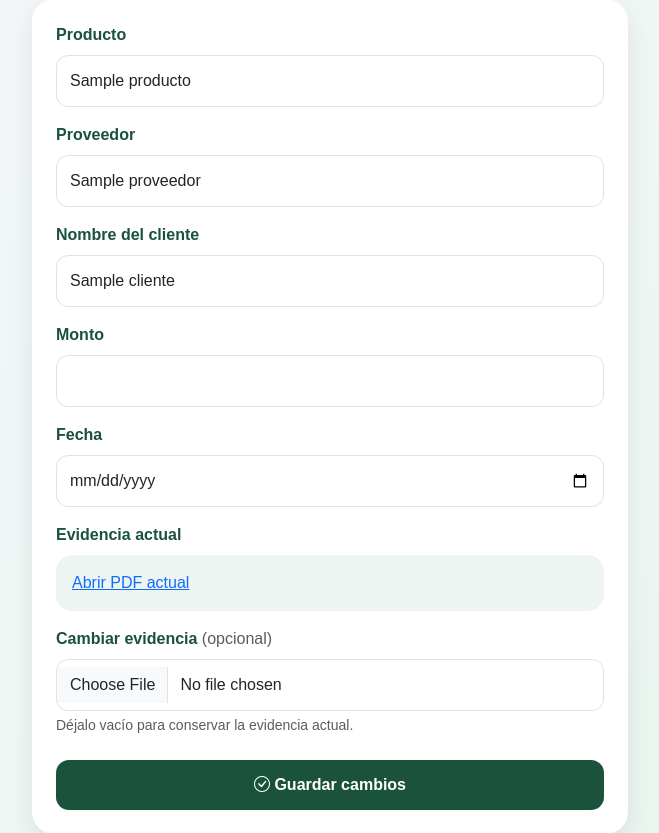
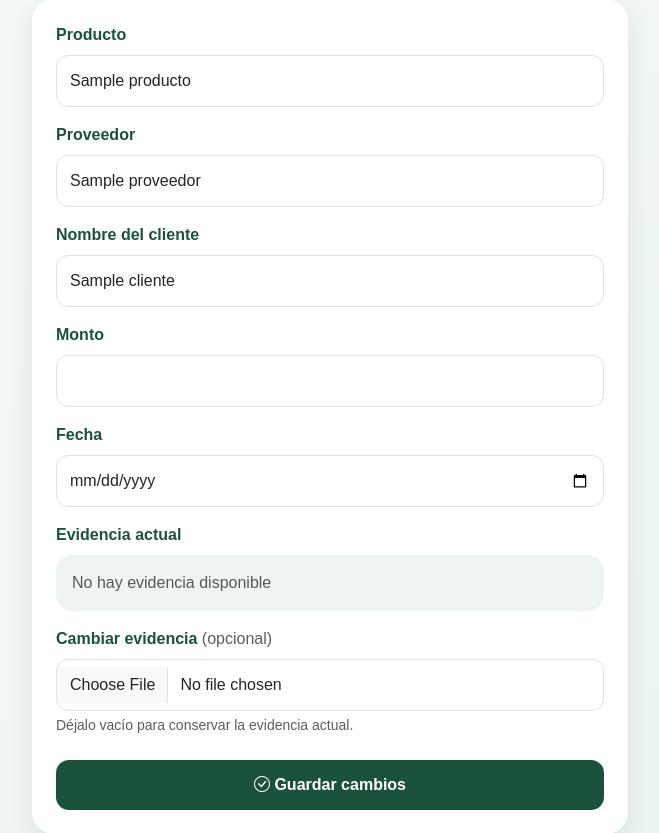
Before and after one commit to isisvillit-alt/sistema-compras, a Flask app: template templates/editar_compra.html in a window 1280 px wide. Shown: the part 97-930 px from the top of the page, without its empty margins (310-969 px from the left). Run offline with Flask 3, Linux system fonts and the light colour scheme; the template is opened without the code that fills it: most values are stand-ins (such as "Sample title", 1, 10 or a date in 2020); some libraries are stand-ins or nearby versions.

Commit message:
Update editar_compra.html

```diff
--- a/templates/editar_compra.html
+++ b/templates/editar_compra.html
@@ -231,8 +231,26 @@
 
                     <div class="current-evidence">
 
+                       {% if compra.evidencia %}
+
+    {% if compra.evidencia.startswith("http") %}
+
+        {% set evidencia_url =
+            compra.evidencia
+        %}
+
+    {% else %}
+
+        {% set evidencia_url = url_for(
+            "mostrar_archivo",
+            nombre_archivo=compra.evidencia
+        ) %}
+
+    {% endif %}
+
     {% set extension =
         compra.evidencia
+        .split("?", 1)[0]
         .rsplit(".", 1)[-1]
         |lower
     %}
@@ -245,27 +263,41 @@
     ] %}
 
         <img
-                                src="{{ url_for(
-                                    'mostrar_archivo',
-                                    nombre_archivo=compra.evidencia
-                                ) }}"
+            src="{{ evidencia_url }}"
+            alt="Evidencia actual"
         >
 
-                        {% else %}
+    {% elif extension == "pdf" %}
 
         <a
-                                href="{{ url_for(
-                                    'mostrar_archivo',
-                                    nombre_archivo=compra.evidencia
-                                ) }}"
+            href="{{ evidencia_url }}"
             target="_blank"
+            rel="noopener noreferrer"
             class="d-block p-3"
         >
             Abrir PDF actual
         </a>
 
+    {% else %}
+
+        <a
+            href="{{ evidencia_url }}"
+            target="_blank"
+            rel="noopener noreferrer"
+            class="d-block p-3"
+        >
+            Abrir evidencia actual
+        </a>
+
     {% endif %}
 
+{% else %}
+
+    <div class="p-3 text-muted">
+        No hay evidencia disponible
+    </div>
+
+{% endif %}
                     </div>
 
                 </div>
```
Lines whose indentation alone changed are shown as unchanged.
